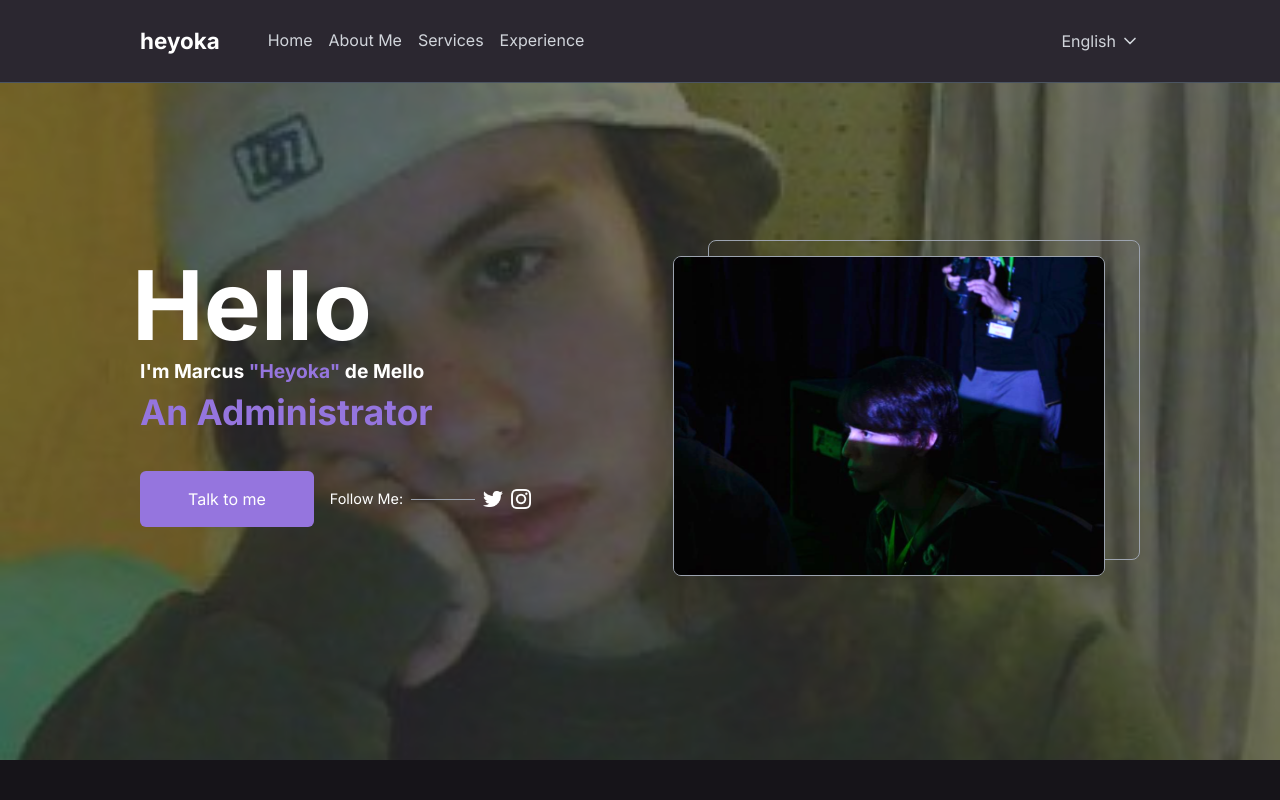
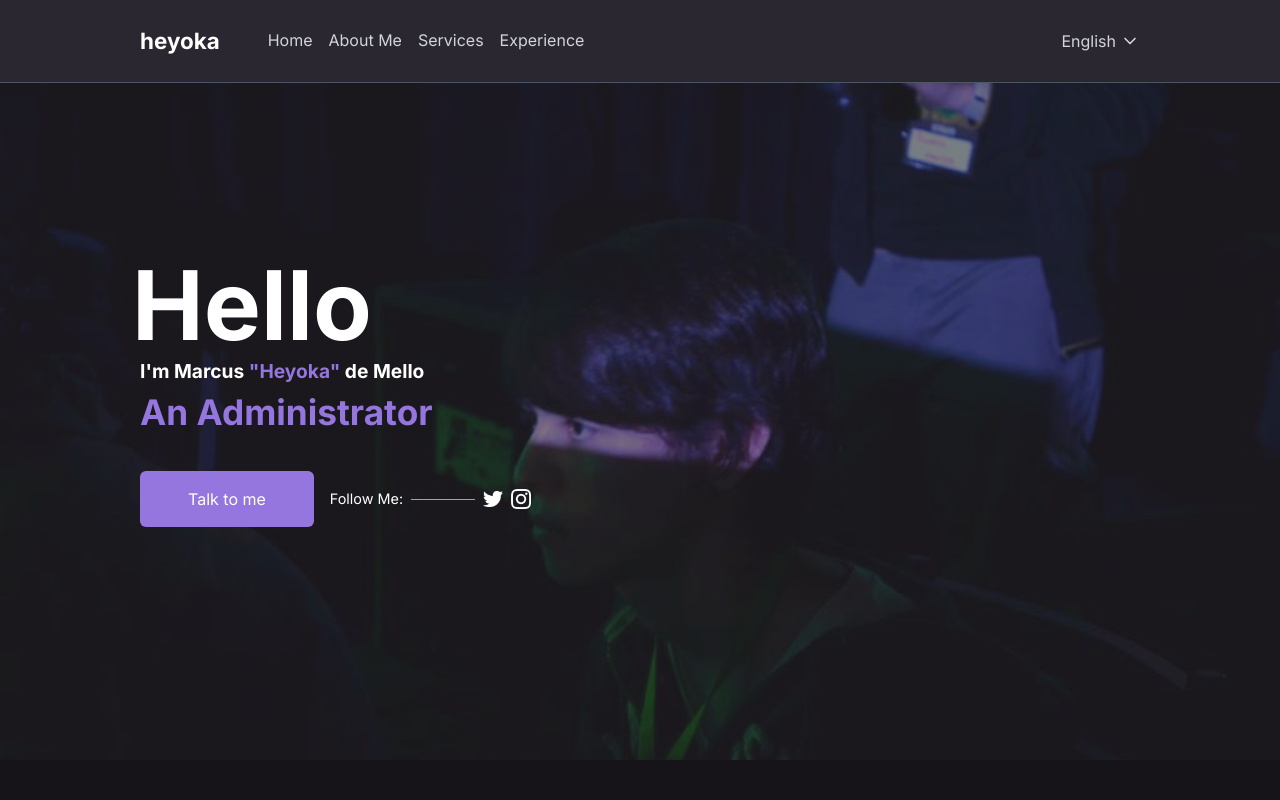
Before and after one commit to xheyoka/sexo, a Next.js app: page /en in a window 1280 px wide. Shown: the top 800 px of the page. Built offline with nearby package versions, Linux system fonts and the light colour scheme.

Commit message:
fix: change the home image background

```diff
--- a/src/app/[lang]/components/home.jsx
+++ b/src/app/[lang]/components/home.jsx
@@ -7,10 +7,9 @@ export default function Home(prop) {
         <div className='absolute w-full h-full opacity-40 z-[1]'>
             <Image
             className=''
-            src='/images/homeBGImage.jpeg'
+            src='/images/homeImage.png'
             layout='fill'
             objectFit='cover'
-            objectPosition='top'
             alt='side image'
             priority={true}
             quality={100}
@@ -54,19 +53,6 @@ export default function Home(prop) {
                 </div>
             </div>
         </div>
-        <div className='relative mt-10 z-[2] mr-[140px] homeImageContainer'>
-            <div className='homeImageBorder h-[25rem] w-[32rem] rounded-lg border border-gray-400'></div>
-            <div className='homeImage h-[25rem] w-[32rem] absolute top-4 left-[-35px]'>
-                <Image className='mb-2 h-full w-full rounded-lg border border-gray-400'
-                        src='/images/homeImage.png'
-                        layout='fill'
-                        objectFit='cover'
-                        alt='side image'
-                        priority={true}
-                        quality={100}
-                    />
-            </div>
-        </div>
     </div>
   )
 }
--- a/src/app/[lang]/page.js
+++ b/src/app/[lang]/page.js
@@ -18,7 +18,6 @@ export default async function Page({params: {lang}}) {
         <Experience lang={data} />
         <MoreSection lang={data} />
         <Footer lang={data} />
-
       </div>
     </main>
   )
```
